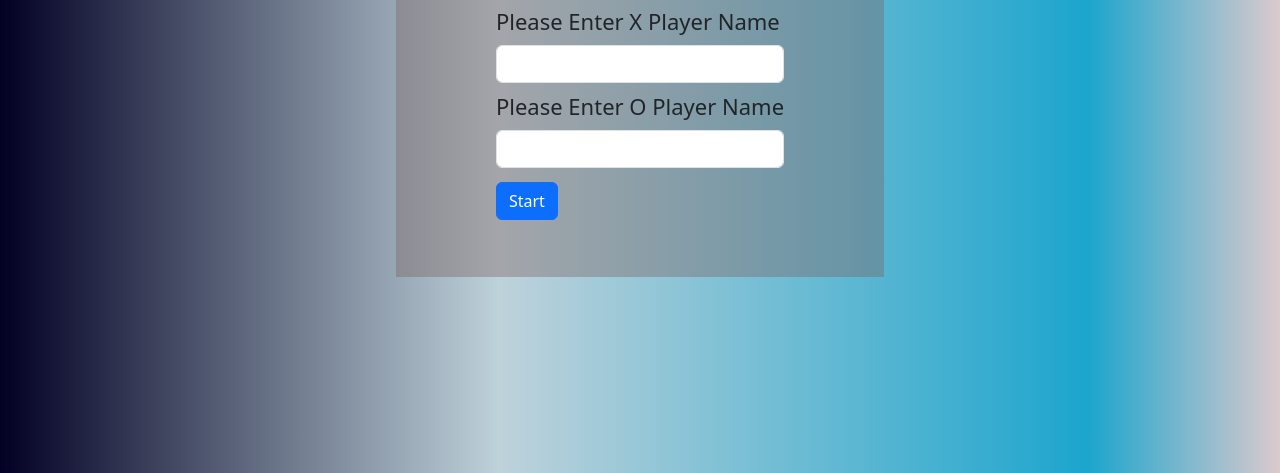
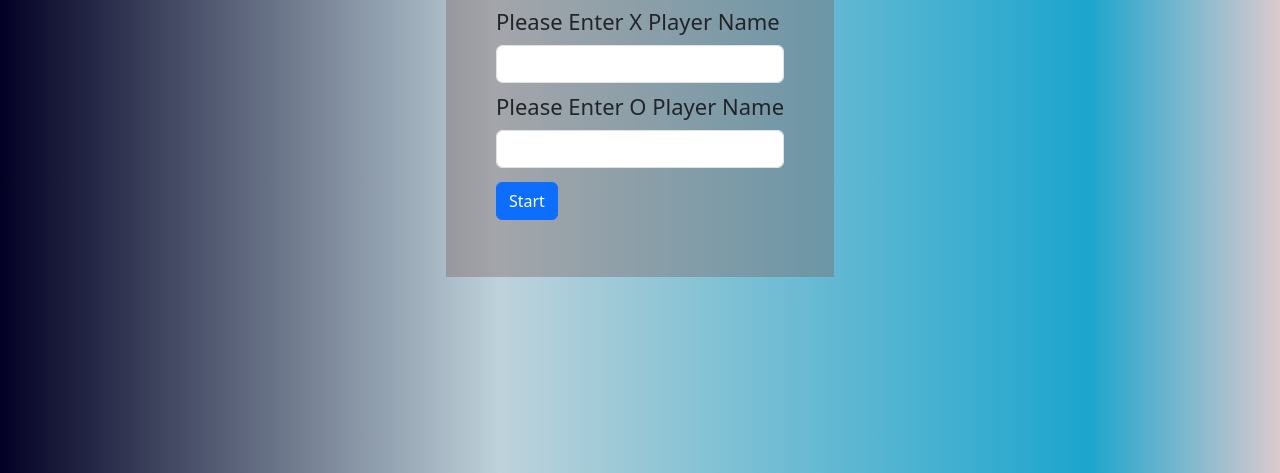
Before and after one commit to ritendragour/OX, a plain HTML site: page index.html in a window 1280 px wide. Shown: the part 327-800 px from the top of the page. Drawn offline with nearby package versions, Linux system fonts and the light colour scheme.

Commit message:
Update style.css
padding

```diff
--- a/style.css
+++ b/style.css
@@ -33,7 +33,7 @@
 }
 form{
     background-color: rgba(124, 98, 98, 0.4);
-    padding:  50px 100px 50px 100px;
+    padding:  50px;
 }
 label{
     font-size: 22px;
```
